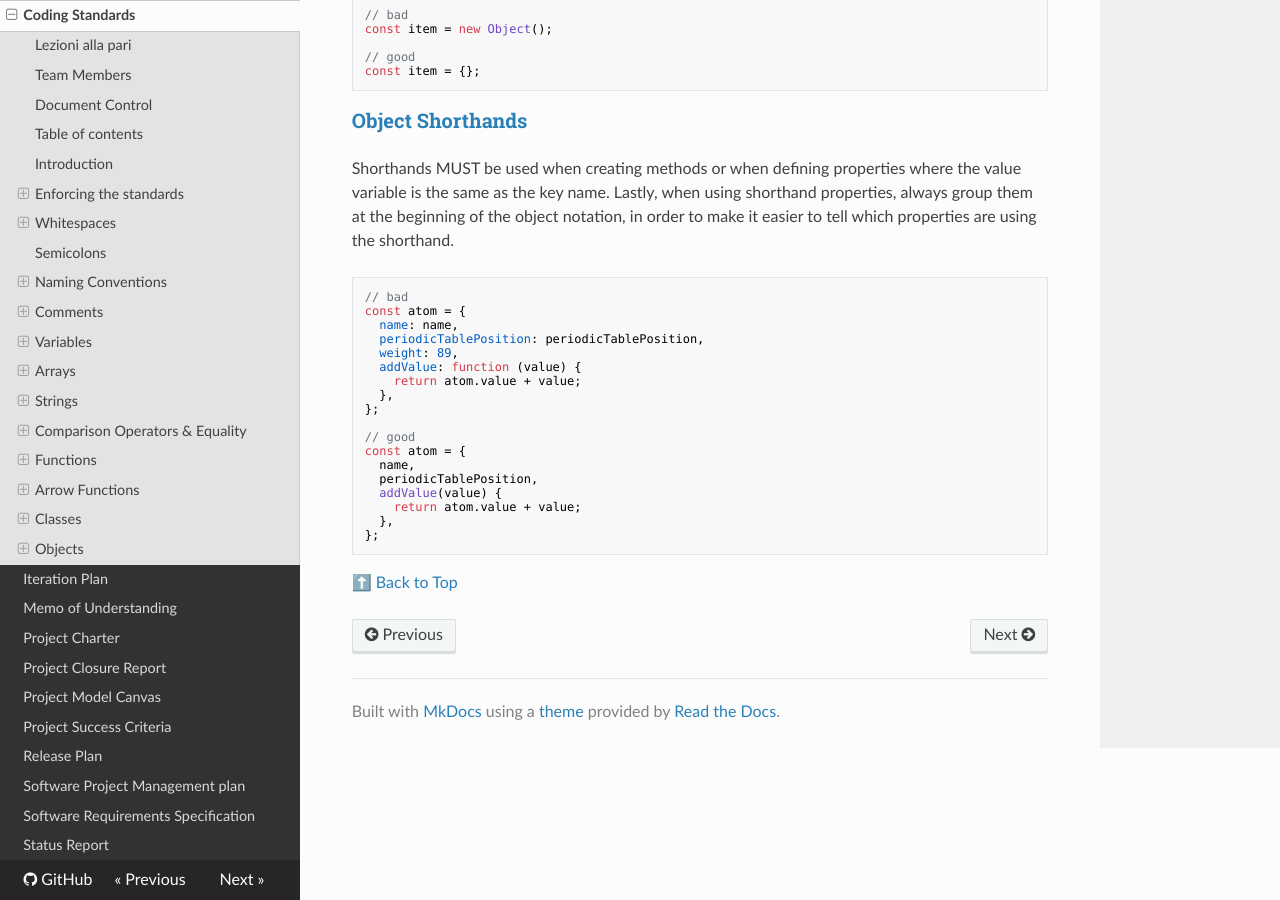
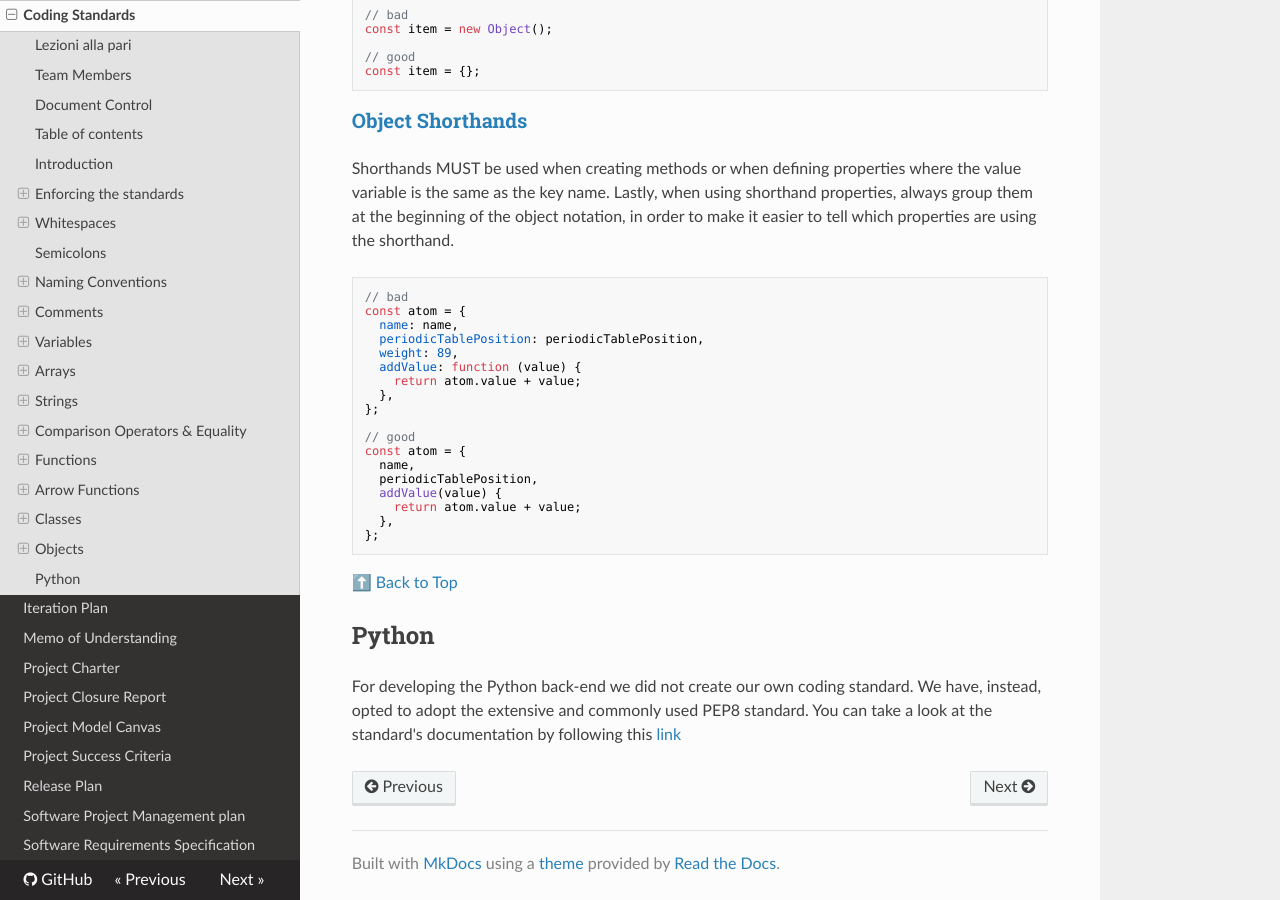
Before and after one commit to KilliKrate/Software-Documentation-G6, an MkDocs documentation site: the page built from docs/Coding Standards/index.md, in a window 1280 px wide and 900 px high, scrolled down 18435 px. Built offline with MkDocs 1.6.1, drawn with Linux system fonts in a browser that asks for light colours; nearby versions of some CDN libraries.

Commit message:
Add Python section to the Coding Standards doc

````diff
--- a/docs/Coding Standards/index.md
+++ b/docs/Coding Standards/index.md
@@ -935,3 +935,8 @@ const atom = {
 ```
 
 [⬆️ Back to Top](#table-of-contents)
+
+
+## Python
+
+For developing the Python back-end we did not create our own coding standard. We have, instead, opted to adopt the extensive and commonly used PEP8 standard. You can take a look at the standard's documentation by following this [link](https://www.python.org/dev/peps/pep-0008/)
````
